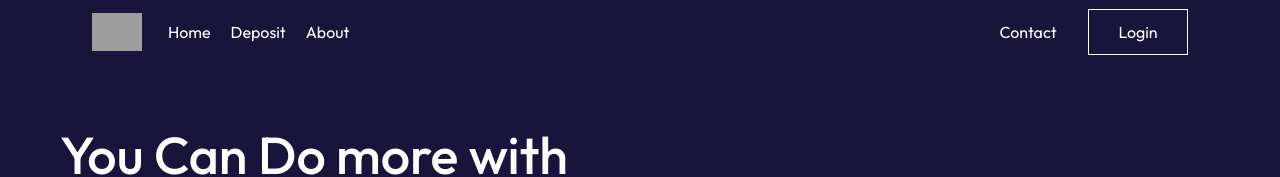
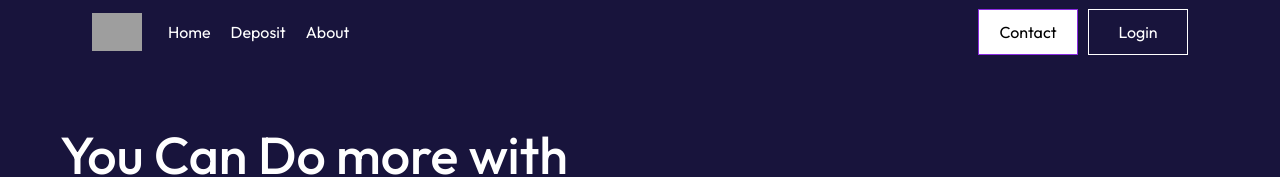
Before and after one commit to mohammedfazil2005/onlineBankingSystem-MERN, a React (Vite) app: page / in a window 1280 px wide. In both pictures the pointer is over the button "Contact". Shown: the top 177 px of the page. Built offline with nearby package versions, Linux system fonts and the light colour scheme; grey boxes are pictures that could not be loaded.

Commit message:
changed hover

```diff
--- a/src/pages/defaultpage/defaultnav/DefaultNavbar.css
+++ b/src/pages/defaultpage/defaultnav/DefaultNavbar.css
@@ -25,3 +25,8 @@
     background-color: transparent;
     color: white;
 }
+.de-nav-div form button:hover{
+    background-color: white;
+    color: black;
+    border: 1px solid blueviolet;
+}
--- a/src/pages/defaultpage/defaultnav/DefaultNavbar.jsx
+++ b/src/pages/defaultpage/defaultnav/DefaultNavbar.jsx
@@ -14,10 +14,10 @@ const DefaultNavbar = () => {
     <div className="collapse navbar-collapse" id="navbarSupportedContent">
       <ul className="navbar-nav me-auto mb-2 mb-lg-0">
       <li className="nav-item">
-      <Link>Home</Link>
+      <Link to={'/'}>Home</Link>
         </li>
         <li className="nav-item">
-        <Link>Deposit</Link>
+        <Link to={'/deposit'}>Deposit</Link>
         </li>
 
         <li className="nav-item">
```
